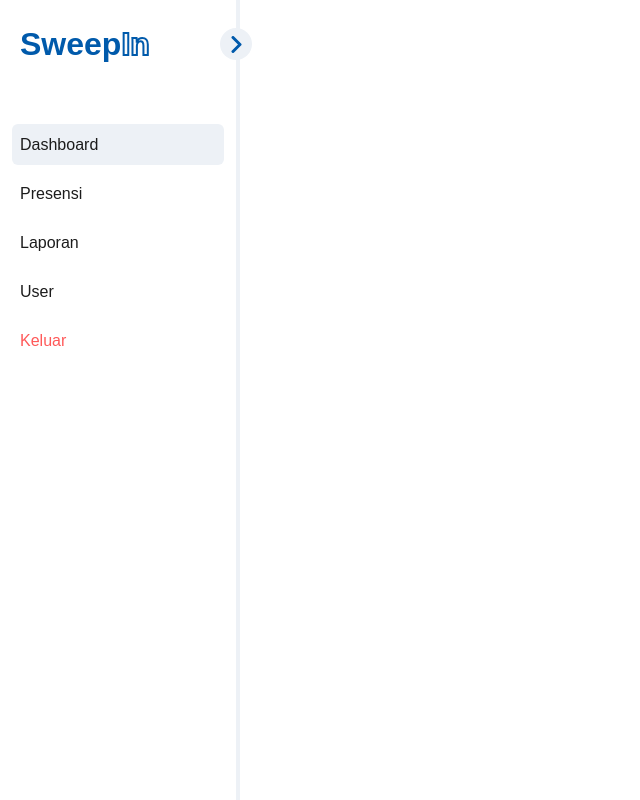
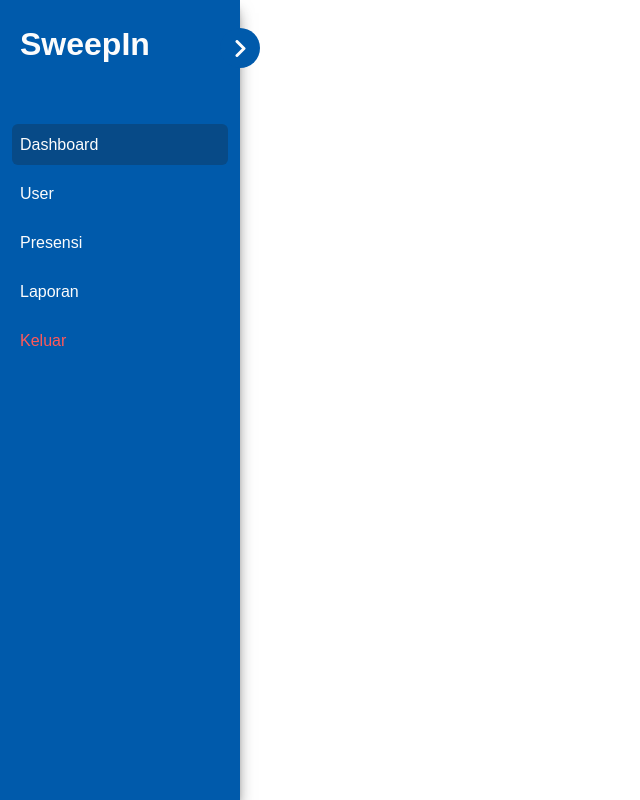
Before and after one commit to bernarduswillson/SweepIn-FE, a Next.js app: page /admin in a window 1280 px wide. Shown: the whole page, without its empty margins (0-640 px from the left). Built offline with nearby package versions, Linux system fonts and the light colour scheme.

Commit message:
style: update sidebar background color to blue

```diff
--- a/src/components/Sidebar.tsx
+++ b/src/components/Sidebar.tsx
@@ -31,7 +31,7 @@ const Sidebar = (props: SidebarProps) => {
   };
 
   return (
-    <div className={`absolute top-0 left-0 bottom-0 ${isOpen ? 'w-[240px]' : 'w-[30px]'} h-full p-3 border-r-4 border-grey_bg transition-width duration-200 ease-in-out`}>
+    <div className={`absolute top-0 left-0 bottom-0 ${isOpen ? 'w-[240px]' : 'w-[30px]'} h-full p-3 bg-blue_main transition-width duration-200 ease-in-out shadow-lg shadow-black/60`}>
 
       <Modal
         title="Anda akan keluar"
@@ -46,33 +46,30 @@ const Sidebar = (props: SidebarProps) => {
 
       {/* Toggle Button */}
       <div
-          className={`absolute top-7 -right-[16px] w-[32px] h-[32px] flex justify-center items-center rounded-full bg-grey_bg cursor-pointer ${isOpen ? 'rotate-0' : 'rotate-180'} transition-transform duration-200 ease-in-out ${ isOpen ? 'hover:rotate-180' : 'hover:rotate-0'}`}
+          className={`absolute top-7 -right-[20px] w-[40px] h-[40px] flex justify-center items-center rounded-full bg-blue_main cursor-pointer ${isOpen ? 'rotate-0' : 'rotate-180'} transition-transform duration-200 ease-in-out ${ isOpen ? 'hover:rotate-180' : 'hover:rotate-0'}`}
           onClick={() => setIsOpen((prev) => !prev)}
         >
-        <Arrow fillColor='#005AAB' />
+        <Arrow fillColor='#FCFCFC' />
       </div>
 
       <div className={`w-full overflow-hidden transition-opacity duration-200 ease-in-out ${isOpen ? 'opacity-100' : 'opacity-0'}`}>
 
         {/* Title */}
         <div className='p-2'>
-          <h1 className="text-[2rem] poppins-bold text-start text-blue_main font-extrabold">
-            Sweep
-            <span className="outline-title text-white">
-              In
-            </span>
+          <h1 className="text-[2rem] poppins-bold text-start text-white font-extrabold">
+            SweepIn
           </h1>
         </div>
 
         {/* Navigation Buttons */}
         <div className='flex flex-col mt-12 gap-2'>
           <SidebarButton text='Dashboard' url='/admin' active={active === 'dashboard' ? true : false}/>
+          <SidebarButton text='User' url='/admin/user' active={active === 'user' ? true : false}/>
           <SidebarButton text='Presensi' url='/admin/presensi' active={active === 'attendance' ? true : false}/>
           <SidebarButton text='Laporan' url='/admin/laporan' active={active === 'report' ? true : false}/>
-          <SidebarButton text='User' url='/admin/user' active={active === 'user' ? true : false}/>
           {/* Logout button */}
-          <div onClick={() => setIsModalOpen(true)} className='p-2 rounded-md cursor-pointer transition-colors duration-150 ease-in-out hover:bg-grey_bg'>
-            <span className='text-red_main poppins-medium'>Keluar</span>
+          <div onClick={() => setIsModalOpen(true)} className='p-2 rounded-md text-red_main cursor-pointer transition-colors duration-150 ease-in-out hover:text-white hover:bg-red_main'>
+            <span className='poppins-medium'>Keluar</span>
           </div>
         </div>
 
--- a/src/components/ui/SidebarButton.tsx
+++ b/src/components/ui/SidebarButton.tsx
@@ -12,8 +12,8 @@ const SidebarButton = (props: SidebarButtonProps) => {
 
   return (
     <Link href={url}>
-      <div className={`p-2 ${active ? 'bg-grey_bg' : 'bg-transparent'} rounded-md cursor-pointer transition-colors duration-150 ease-in-out hover:bg-grey_bg`}>
-        <span className='text-black poppins-medium'>{text}</span>
+      <div className={`p-2 ${active ? 'bg-blue_dark' : 'bg-transparent'} rounded-md cursor-pointer transition-colors duration-150 ease-in-out hover:bg-blue_dark`}>
+        <span className='text-white poppins-medium'>{text}</span>
       </div>
     </Link>
   );
```
